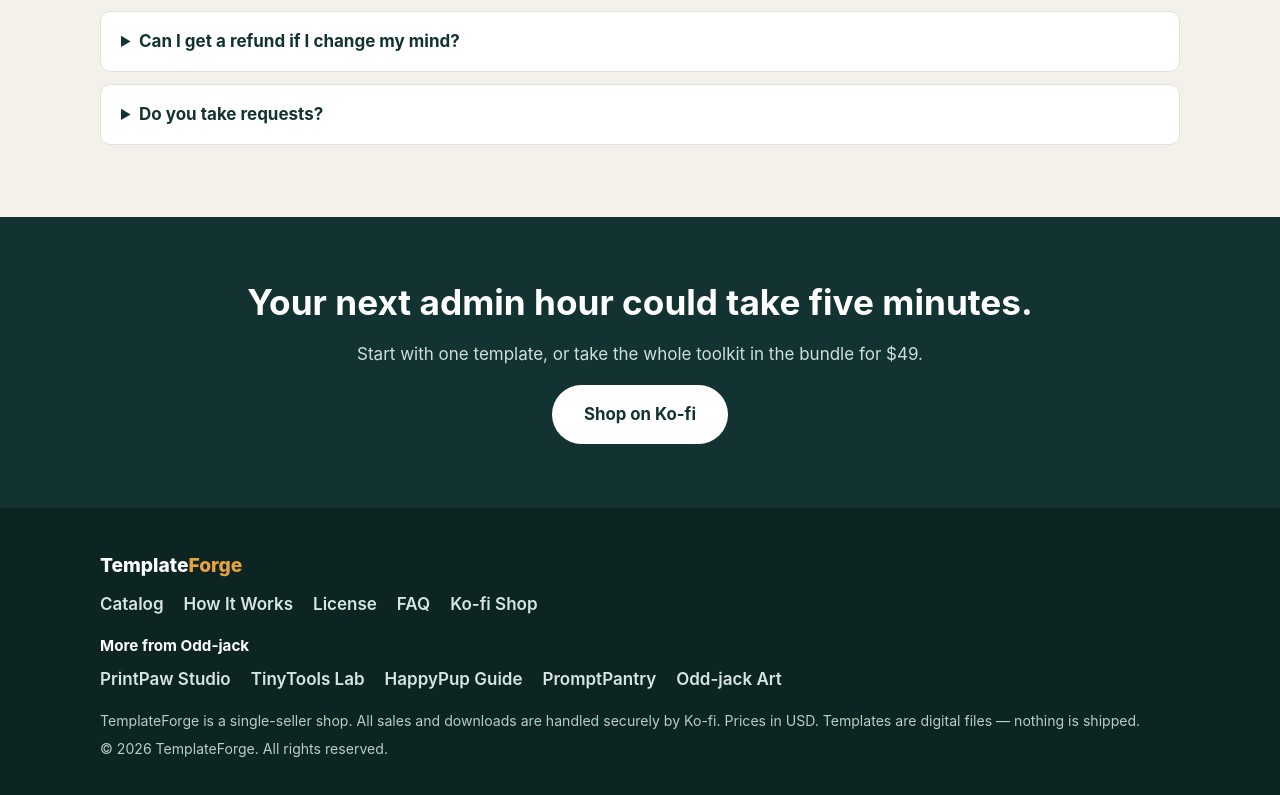
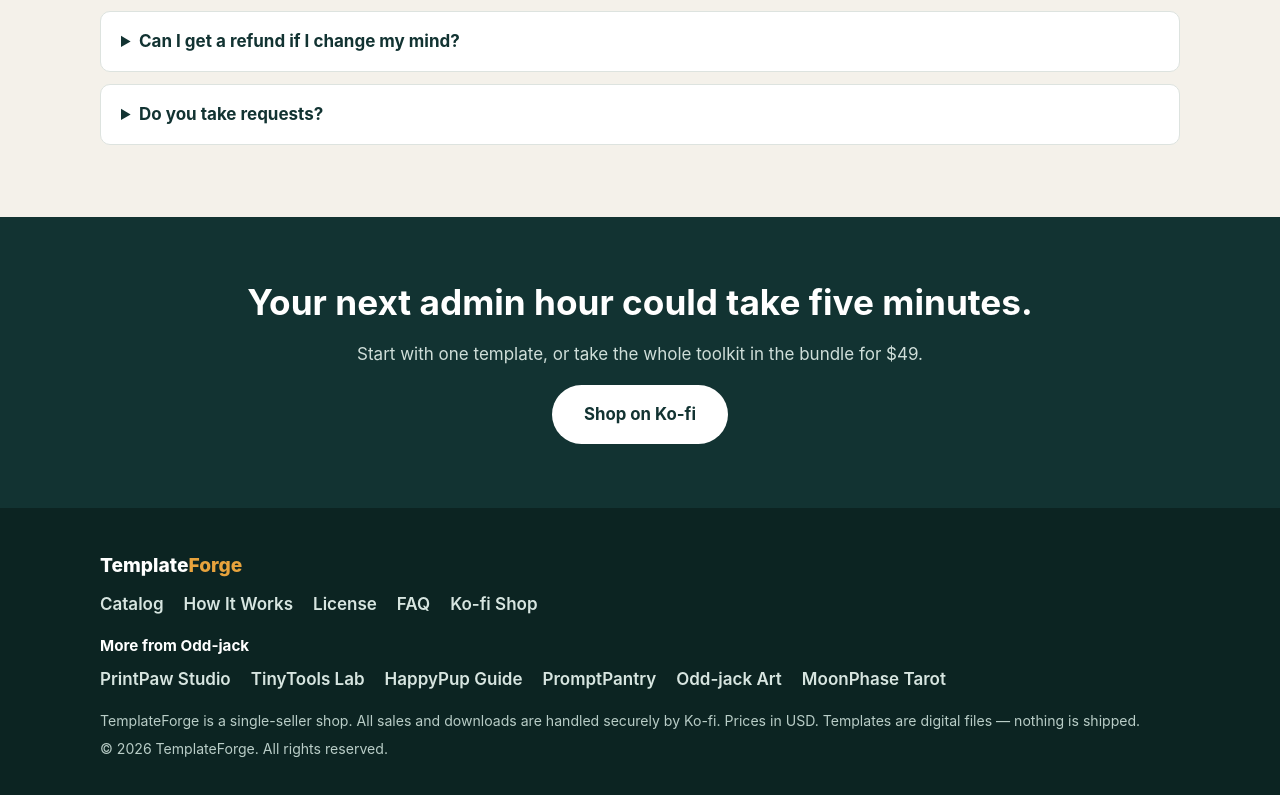
Before and after one commit to oddjack0/templateforge, a plain HTML site: page index.html in a window 1280 px wide. Shown: the part 5700-6495 px from the top of the page. Drawn offline with Linux system fonts and the light colour scheme.

Commit message:
Add MoonPhase Tarot to More from Odd-jack footer

```diff
--- a/index.html
+++ b/index.html
@@ -454,6 +454,7 @@
         <li><a href="https://oddjack0.github.io/happypup-guide/" target="_blank" rel="noopener">HappyPup Guide</a></li>
         <li><a href="https://oddjack0.github.io/promptpantry/" target="_blank" rel="noopener">PromptPantry</a></li>
         <li><a href="https://oddjack0.github.io/oddjack-art/" target="_blank" rel="noopener">Odd-jack Art</a></li>
+        <li><a href="https://oddjack0.github.io/moonphase-tarot/" target="_blank" rel="noopener">MoonPhase Tarot</a></li>
       </ul>
     </nav>
     <p class="footer-note">TemplateForge is a single-seller shop. All sales and downloads are handled securely by Ko-fi. Prices in USD. Templates are digital files — nothing is shipped.</p>
```
